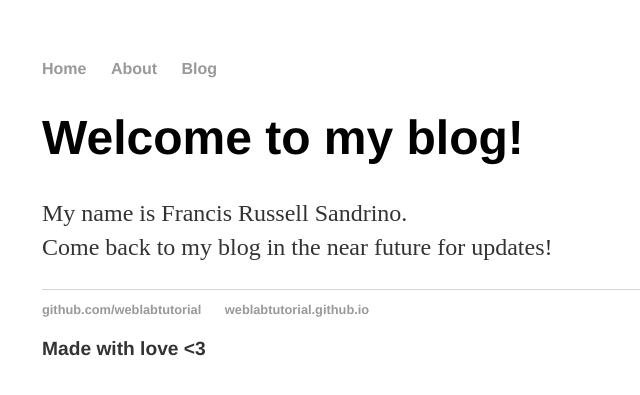
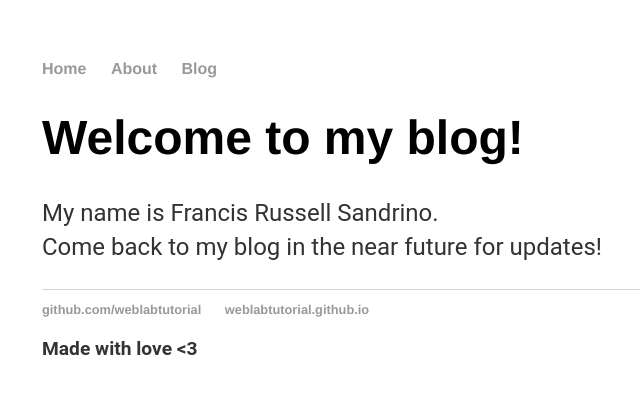
Before and after one commit to fgs2/fgs2.github.io, a Jekyll site: the page built from index.html, in a window 1280 px wide. Shown: the top 395 px of the page, without its empty margins (150-790 px from the left). Built offline with Jekyll 4.4.1, drawn with Linux system fonts in a browser that asks for light colours.

Commit message:
Edit content font.

```diff
--- a/css/main.css
+++ b/css/main.css
@@ -9,6 +9,7 @@ h1 {
 }
 
 p {
+  font-family: "Roboto", "Helvetica", "Arial", "Sans-Serif";
   font-size: 1.5em;
   line-height: 1.4em;
   color: #333;
```
